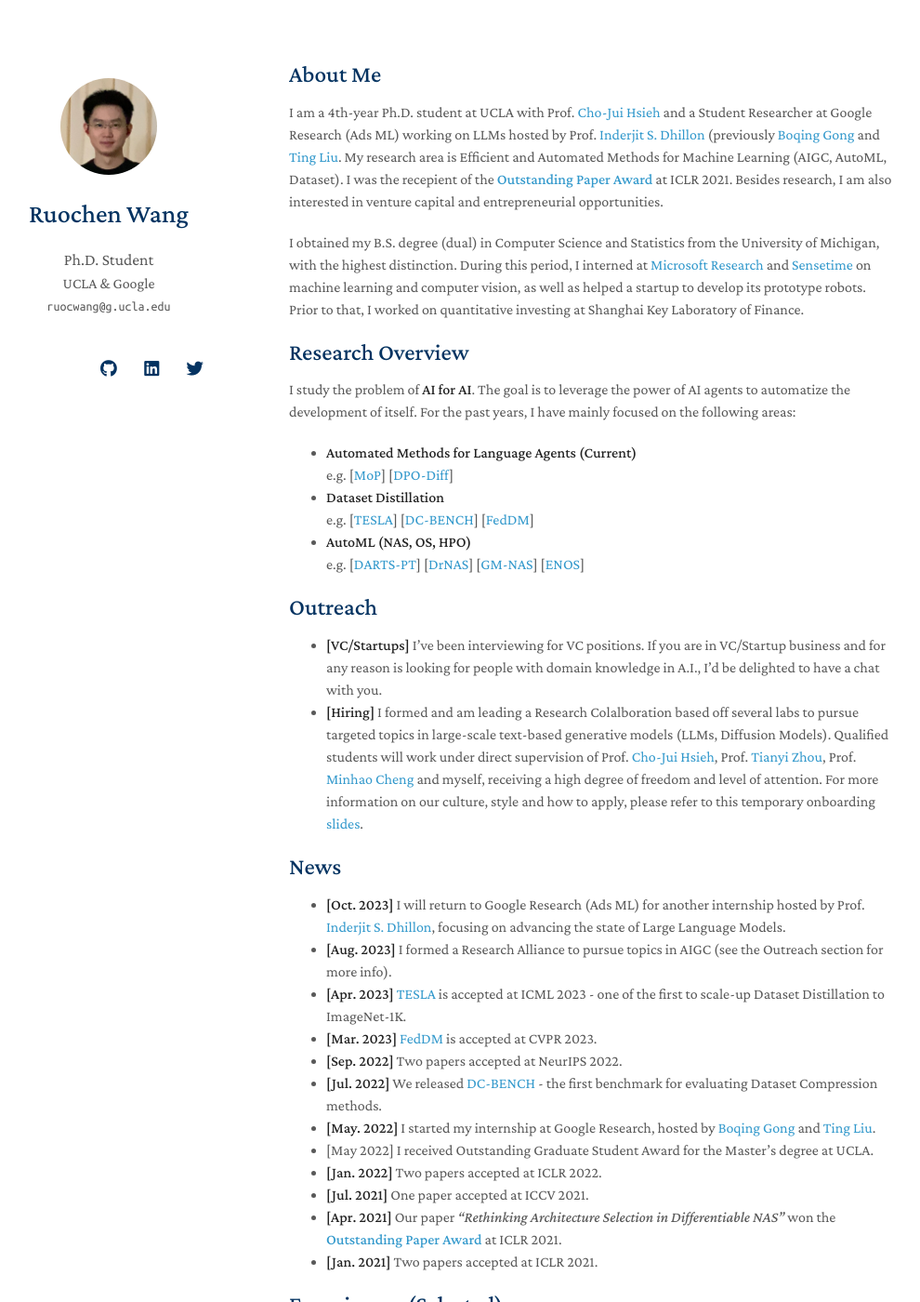
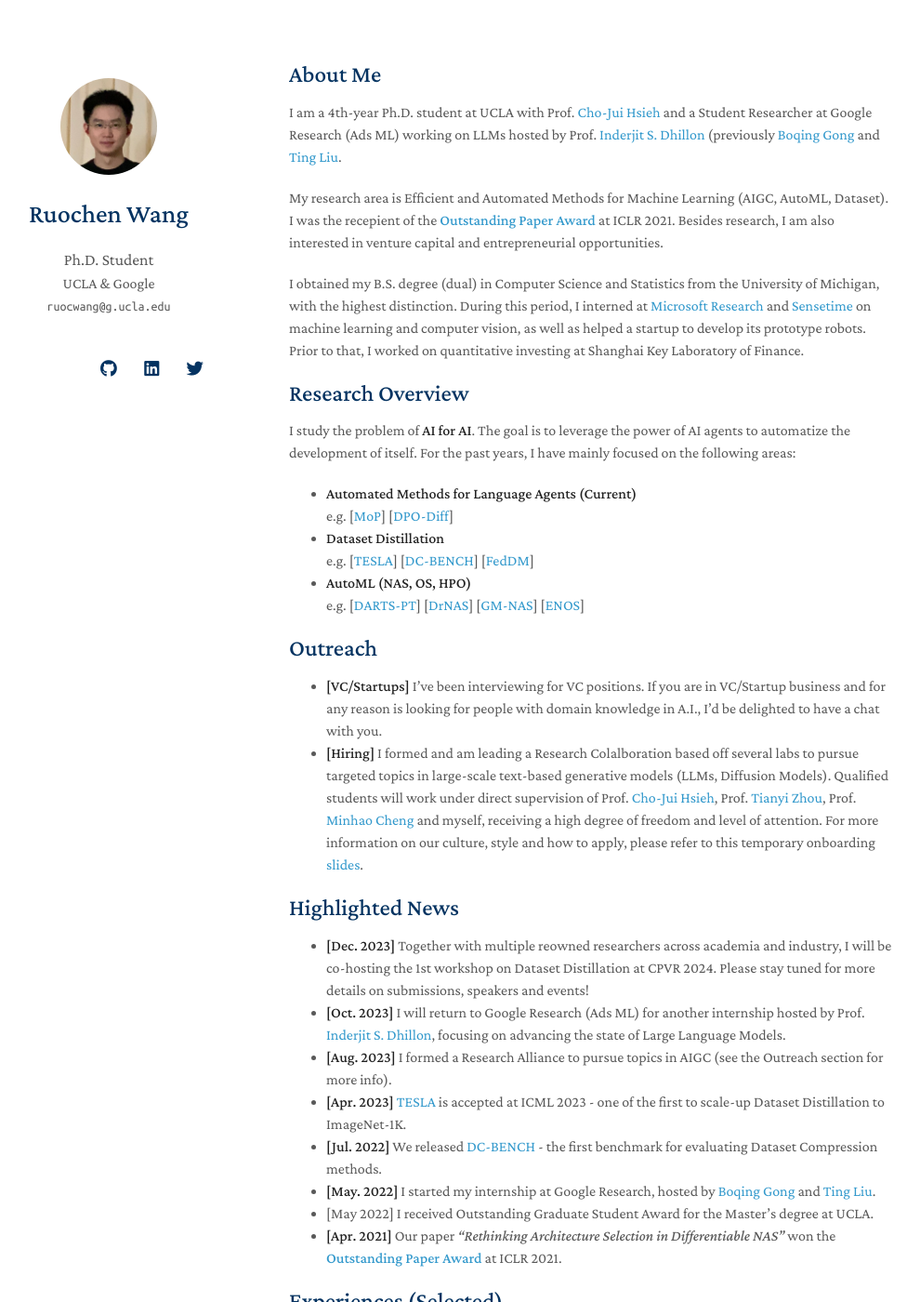
Before and after one commit to ruocwang/ruocwang.github.io, a Jekyll site: the page built from index.md, in a window 1280 px wide and 1400 px high. Shown: the whole window at 93% size, without its empty margins (159-1149 px from the left). Built offline with Jekyll 4.4.1, drawn with Linux system fonts in a browser that asks for light colours; nearby versions of some CDN libraries; a style sheet for code colours, icons or effects is not loaded; our own code applies the rules of GitHub Pages for plain Markdown files.

Commit message:
update news

```diff
--- a/index.md
+++ b/index.md
@@ -5,6 +5,7 @@
 ## About Me
 
 I am a 4th-year Ph.D. student at UCLA with Prof. [Cho-Jui Hsieh](http://web.cs.ucla.edu/~chohsieh/) and a Student Researcher at Google Research (Ads ML) working on LLMs hosted by Prof. [Inderjit S. Dhillon](https://scholar.google.com/citations?user=xBv5ZfkAAAAJ&hl=en) (previously [Boqing Gong](https://scholar.google.com/citations?user=lv9ZeVUAAAAJ&hl=en) and [Ting Liu](https://research.google/people/105496/).
+
 My research area is Efficient and Automated Methods for Machine Learning (AIGC, AutoML, Dataset).
 I was the recepient of the **[Outstanding Paper Award](https://iclr-conf.medium.com/announcing-iclr-2021-outstanding-paper-awards-9ae0514734ab)** at ICLR 2021.
 Besides research, I am also interested in venture capital and entrepreneurial opportunities.
@@ -33,20 +34,16 @@
 - **[Hiring]** I formed and am leading a Research Colalboration based off several labs to pursue targeted topics in large-scale text-based generative models (LLMs, Diffusion Models). Qualified students will work under direct supervision of Prof. [Cho-Jui Hsieh](http://web.cs.ucla.edu/~chohsieh/), Prof. [Tianyi Zhou](https://tianyizhou.github.io/), Prof. [Minhao Cheng](https://cmhcbb.github.io/) and myself, receiving a high degree of freedom and level of attention. For more information on our culture, style and how to apply, please refer to this temporary onboarding [slides](https://docs.google.com/presentation/d/1PtRwK6KuqNhExz_ouiu1UDva5Fw6R7PuvrxsVCzSA9U/edit?usp=sharing).
 
 
-## News
+## Highlighted News
 
+- **[Dec. 2023]** Together with multiple reowned researchers across academia and industry, I will be co-hosting the 1st workshop on Dataset Distillation at CPVR 2024. Please stay tuned for more details on submissions, speakers and events!
 - **[Oct. 2023]** I will return to Google Research (Ads ML) for another internship hosted by Prof. [Inderjit S. Dhillon](https://scholar.google.com/citations?user=xBv5ZfkAAAAJ&hl=en), focusing on advancing the state of Large Language Models.
 - **[Aug. 2023]** I formed a Research Alliance to pursue topics in AIGC (see the Outreach section for more info).
 - **[Apr. 2023]** [TESLA](https://arxiv.org/abs/2211.10586) is accepted at ICML 2023 - one of the first to scale-up Dataset Distillation to ImageNet-1K.
-- **[Mar. 2023]** [FedDM](https://arxiv.org/abs/2207.09653) is accepted at CVPR 2023.
-- **[Sep. 2022]** Two papers accepted at NeurIPS 2022.
 - **[Jul. 2022]** We released [DC-BENCH](https://justincui03.github.io/dcbench/) - the first benchmark for evaluating Dataset Compression methods.
 - **[May. 2022]** I started my internship at Google Research, hosted by [Boqing Gong](http://boqinggong.info/) and [Ting Liu](http://www.tliu.org/).
 - [May 2022] I received Outstanding Graduate Student Award for the Master's degree at UCLA.
-- **[Jan. 2022]** Two papers accepted at ICLR 2022.
-- **[Jul. 2021]** One paper accepted at ICCV 2021.
 - **[Apr. 2021]** Our paper *"Rethinking Architecture Selection in Differentiable NAS"* won the **[Outstanding Paper Award](https://iclr-conf.medium.com/announcing-iclr-2021-outstanding-paper-awards-9ae0514734ab)** at ICLR 2021.
-- **[Jan. 2021]** Two papers accepted at ICLR 2021.
 
 
 ## Experiences (Selected)
```
